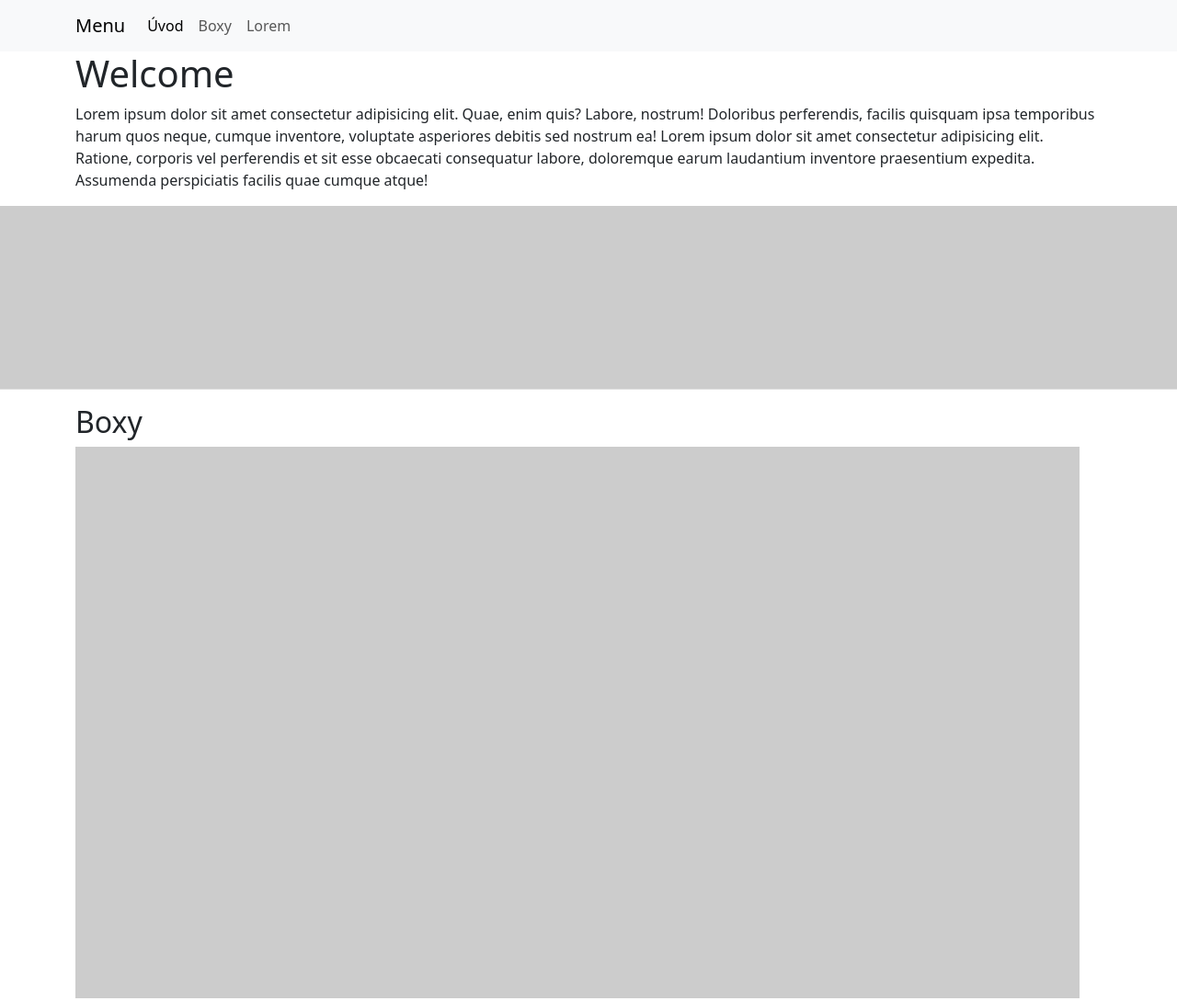
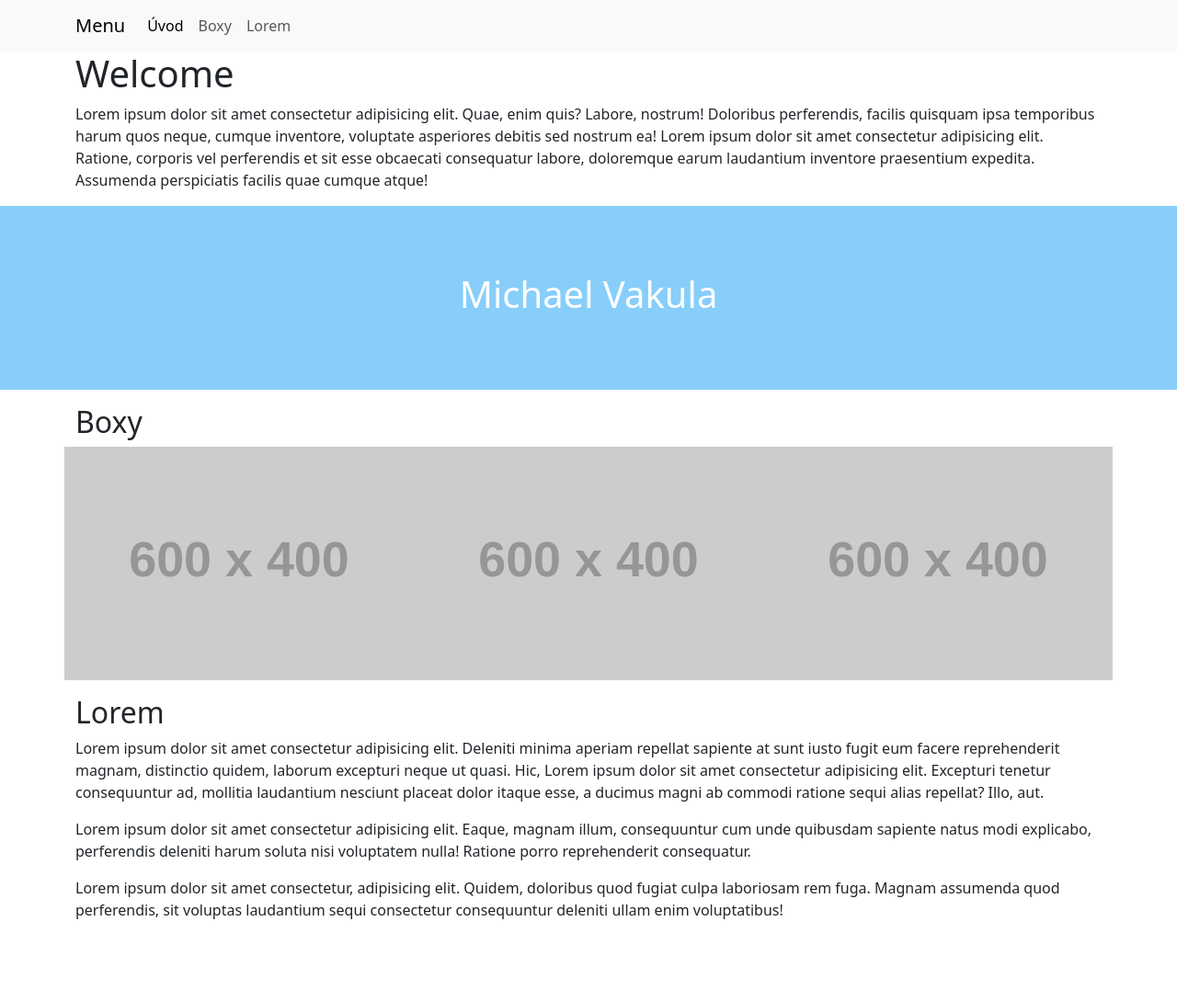
Before and after one commit to gyarab/2023_wa_pisemka_vakula, a plain HTML site: page index.html in a window 1280 px wide. Shown: the top 1089 px of the page at 92% size. After the commit the page ends 1018 px from the top, so only its background shows below. Drawn offline with nearby package versions, Linux system fonts and the light colour scheme; placeholder pictures from the web are drawn by us.

Commit message:
Update index.html
oprava

```diff
--- a/index.html
+++ b/index.html
@@ -8,11 +8,8 @@
     <link rel = "stylesheet" href="https://cdn.jsdelivr.net/npm/bootstrap@5.3.2/dist/css/bootstrap.min.css" rel="stylesheet" integrity="sha384-T3c6CoIi6uLrA9TneNEoa7RxnatzjcDSCmG1MXxSR1GAsXEV/Dwwykc2MPK8M2HN" crossorigin="anonymous">
     <style>
         .hero {
-            max-height: 200px;
-            object-fit:cover;
-            object-position: center bottom;
-            margin-left: 0%;
-            margin-right: 0%;
+            height: 200px;
+
 
 
         }
@@ -48,18 +45,28 @@
         <p>Lorem ipsum dolor sit amet consectetur adipisicing elit. Quae, enim quis? Labore, nostrum! Doloribus perferendis, facilis quisquam ipsa temporibus harum quos neque, cumque inventore, voluptate asperiores debitis sed nostrum ea! Lorem ipsum dolor sit amet consectetur adipisicing elit. Ratione, corporis vel perferendis et sit esse obcaecati consequatur labore, doloremque earum laudantium inventore praesentium expedita. Assumenda perspiciatis facilis quae cumque atque!</p>
     </div>
 
-    <div class="container-fluid p-0">
-        <img class = " w-100 hero" src="https://placehold.co/600x400/lightskyblue/white/?text=MichaelVakula" alt="87cefa">
-
+    <div class=" container-fluid w-100 text-center hero d-flex align-items-center justify-content-center" style="background-color: #87cefa; color: white">
+      <h1 class="text-center">
+          Michael Vakula
+    </h1>
     </div>
 
     <div class="container">
         <h2 class="mt-3" id="1">Boxy</h2>
 
-        <div class="row col-12 p-0 w-100">
-            <img class="hero" src="https://placehold.co/600x400/green/green" alt="656">
-            <img class="hero" src="https://placehold.co/600x400/orange/orange" alt="656">
-            <img class="hero" src="https://placehold.co/600x400/red/red" alt="656">
+        <div class="row">
+            <div class="col-lg-4 p-0 ">
+                <img class="w-100 " src="https://placehold.co/600x400/green/green" alt="656">
+
+            </div>
+            <div class="col-lg-4 p-0 ">
+                <img class="w-100" src="https://placehold.co/600x400/orange/orange" alt="656">
+
+            </div>
+            <div class="col-lg-4 p-0">
+                <img class="w-100" src="https://placehold.co/600x400/red/red" alt="656">
+
+            </div>
 
         </div>
 
```
